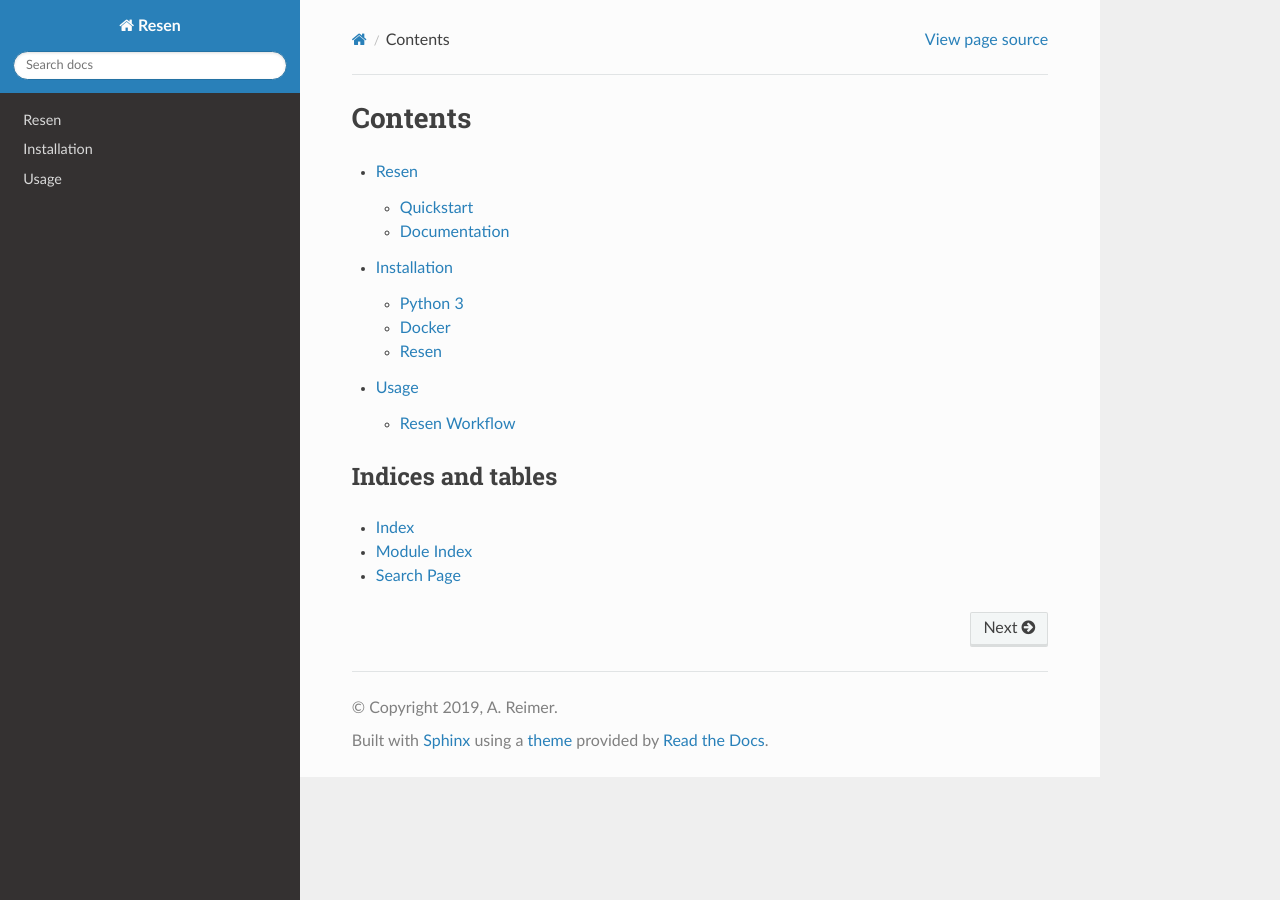
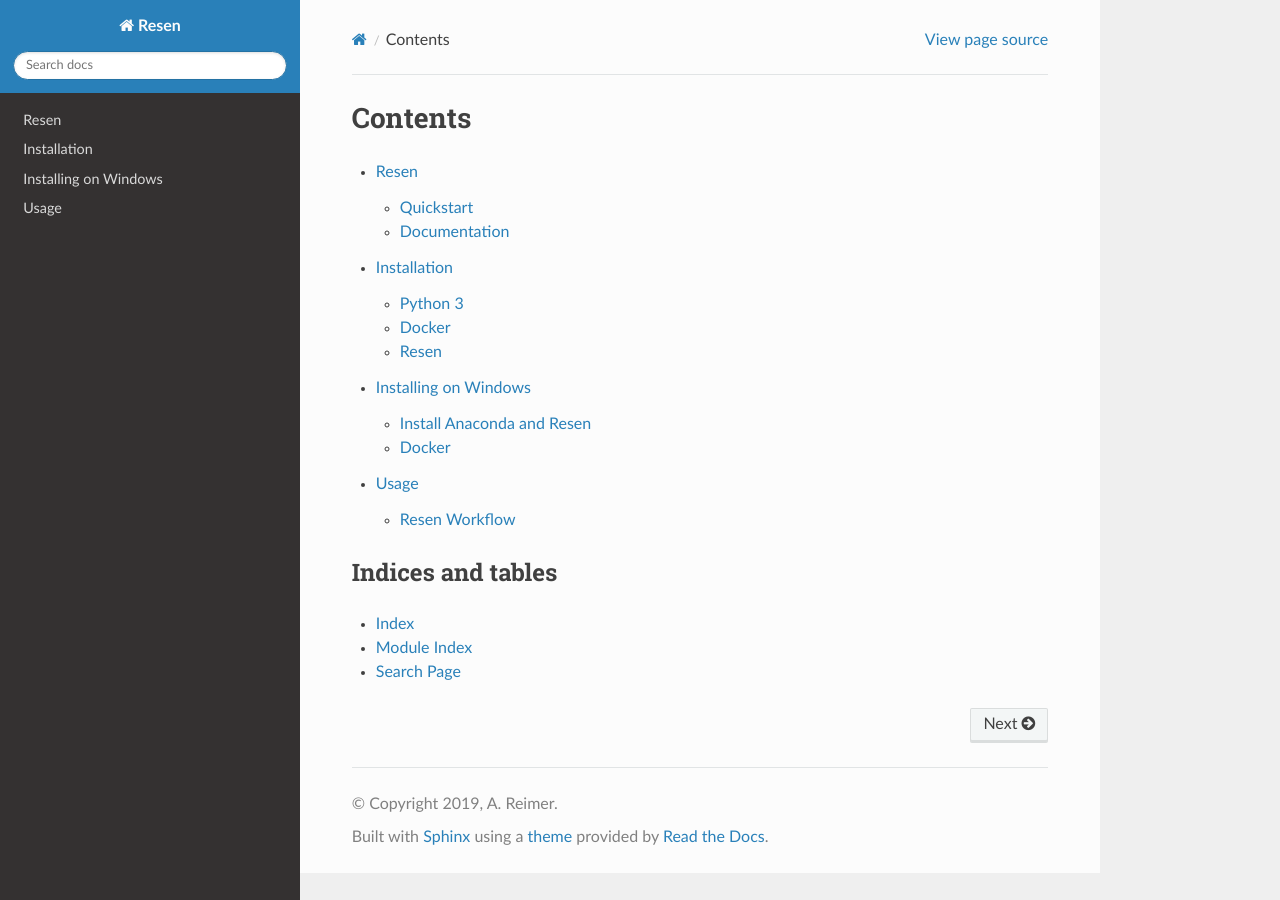
Before and after one commit to EarthCubeInGeo/resen, a Sphinx documentation site: the page built from docs/index.rst, in a window 1280 px wide. Built offline with Sphinx 7.4.7 and the Read the Docs theme 2.0.0, drawn with Linux system fonts in a browser that asks for light colours; some of the changed lines change nothing that is shown.

Commit message:
Added detailed Docker Toolbox Windows install instructions.

```diff
--- a/docs/index.rst
+++ b/docs/index.rst
@@ -11,6 +11,7 @@
 
    readme
    installation
+   installation_windows
    usage
 
 
--- /dev/null
+++ b/docs/installation_windows.rst
@@ -0,0 +1,76 @@
+Installing on Windows
+*********************
+
+Resen requires both python 3 and docker to function. Here we provide a basic guide for installing both python 3 and docker. We have tested this procedure and know it works. Python 3 and Resen are easy to install. Docker is also fairly easy, but there are some subtle details that need to be emphasized for a smooth installation process.
+
+Install Anaconda and Resen
+==========================
+
+**Anaconda**:
+We recommend downloading and installing the Python 3 Anaconda Distribution (https://www.anaconda.com/distribution/). This simplifies the installation and usage of several common software tools needed to install and run Resen.
+
+**Resen**:
+Using the start menu search, open the "Anaconda Powershell Prompt" and navigate to a directory where you wish to host the Resen source code. Next, install Resen by first cloning the resen GitHub repo (https://github.com/EarthCubeInGeo/resen)::
+
+    git clone https://github.com/EarthCubeInGeo/resen.git
+
+Change into the ``resen`` directory::
+
+    cd resen
+
+Finally, install Resen::
+
+    pip install .
+
+Once complete, this will provide the command line command ``resen``. Next, we need to install Docker.
+
+
+
+Docker
+======
+
+For Windows, there are 2 options for installing Docker, which depends on what else you use and do with your Windows system::
+
+1. `Docker Desktop for Windows <https://docs.docker.com/docker-for-windows/install/>`_
+
+2. `Docker Toolbox <https://docs.docker.com/toolbox/toolbox_install_windows/>`_
+
+If you use `Oracle VM VirtualBox <https://www.virtualbox.org/>`_ to run virtual machines on your Windows system, DO NOT install Docker Desktop. You must instead install Docker Toolbox. Docker Desktop uses Hyper-V, which is not compatible with VirtualBox.
+
+**Docker Desktop**
+TODO. If you can help fill this in, please make a PR to the develop branch for resen!
+
+**Docker Toolbox**
+Docker Toolbox essentially works by running docker inside of a Linux virtual machine using VirtualBox. The VM that gets installed is name "default" and we will refer to this "default" Docker virtual machine as the "Docker VM". To install it Docker Toolbox, do the following:
+
+1. Shutdown any VirtualBox VMs that you currently have running and take note of the VirtualBox version you have installed. Docker Desktop installs an older version of VirtualBox on your system, but this version you are currently running can be upgraded back to the version you are currently running.
+
+2. `Follow the instructions on here to install Docker Toolbox <https://docs.docker.com/toolbox/toolbox_install_windows/>`_. Once installed, restart your computer and then run the ``Docker Quickstart Terminal`` from the start menu. ``TODO: insert screenshot``
+
+3. Now we need to add port forwarding and check the shared folders for the Docker VM in VirtualBox. To do this, open VirtualBox and open the "Settings" for the "default" VM, like so:
+
+``TODO: insert screenshot``
+
+Add a new port forwarding rule by navigating to Settings->Network->Adapter 1->Advanced->Port Forwarding:
+
+``TODO: insert screenshot``
+
+Here, we need to add a port forwarding rule for each bucket we create in Resen. Resen requires port 9000 for one bucket and then increments by 1 for every new bucket created. This means that if you have 5 buckets, you will need to make a port forward rule for ports 9000, 9001, 9002, 9003, and 9004. Change both the Host and Guest Ports as seen in the above screenshot.
+
+Now we can optionally add Shared Folders. By default, Docker Toolbox shares the ``C:\Users`` directory with the Docker VM at ``/c/Users``. This means that directories in ``C:\Users`` will be available to mount into a Resen bucket via the ``/c/Users`` Shared Folder in VirtualBox. If additional shared directory locations are desired add them. For example:
+
+``TODO: insert screenshot``
+
+makes an additional location, ``D:\ashto`` available to the Docker VM at the location ``/d/ashto`` so that any directories in ``D:\ashto`` can be mounted into a resen bucket via ``/d/ashto``. After adding or removing Shared Folders, you must restart the Docker VM. This can be done by running:
+
+	docker-machine restart
+
+in the "Docker Quickstart Terminal".
+
+4. Optionally, you can now re-install the newer verions of VirtualBox that you had previously installed. Before doing this, shutdown the Docker Toolbox VM. After re-installing VirtualBox, restart your computer and then open the "Docker Quickstart Terminal" again.
+
+**Running Resen**
+
+Now you can run Resen! To do this, open an "Anaconda Powershell Prompt" and type "resen" and hit enter! You should see something similar to:
+
+``TODO: insert screenshot``
```
